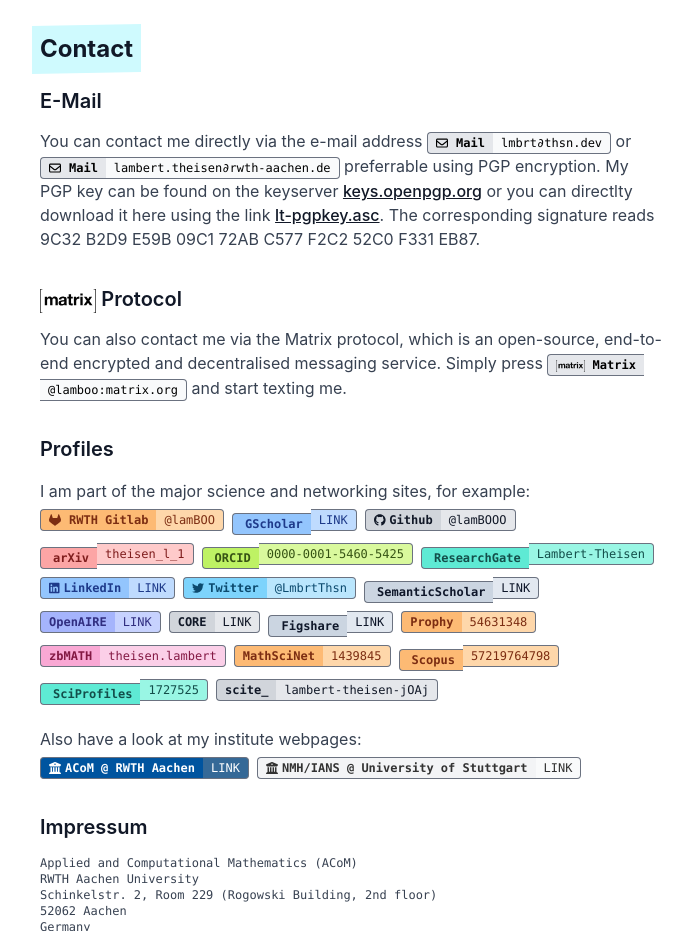
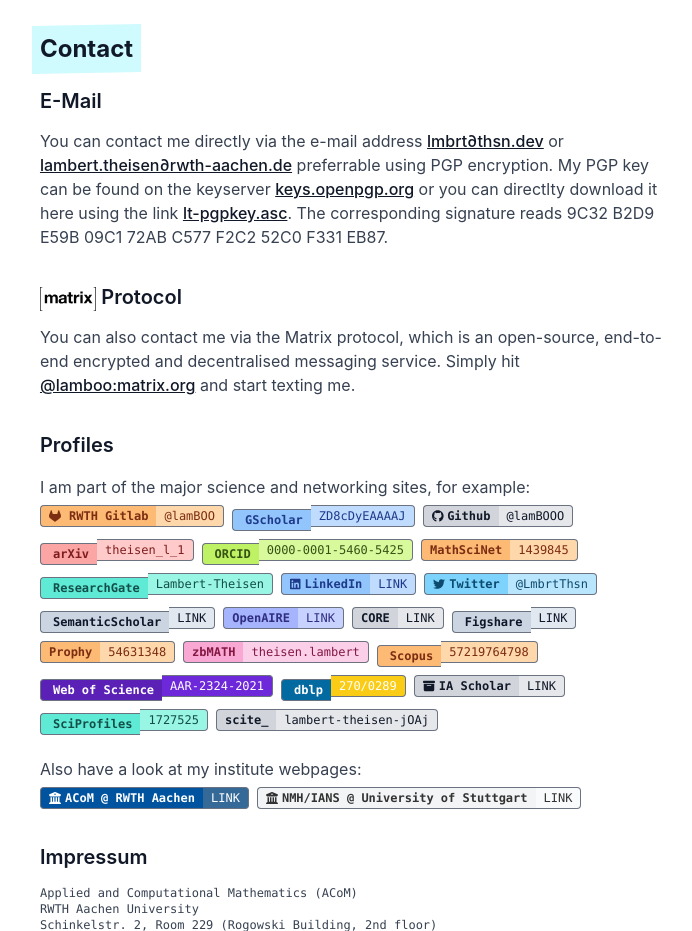
Before and after one commit to lamBOOO/thsn.dev, a Next.js app: page / in a window 1280 px wide. Shown: the part 8520-9451 px from the top of the page, without its empty margins (288-980 px from the left). Built offline with nearby package versions, Linux system fonts and the light colour scheme.

Commit message:
Remove buttons for emails and add some new sites

```diff
--- a/app/home-page.tsx
+++ b/app/home-page.tsx
@@ -11,7 +11,7 @@ config.autoAddCss = false
 import { FontAwesomeIcon } from '@fortawesome/react-fontawesome'
 import { faGithub, faGitlab, faLinkedin, faTwitter } from '@fortawesome/free-brands-svg-icons'
 import { faEnvelope, faFile } from '@fortawesome/free-regular-svg-icons'
-import { faBook, faBuildingColumns, faCode, faUser, faUsers, faClock } from '@fortawesome/free-solid-svg-icons'
+import { faBook, faBuildingColumns, faCode, faUser, faUsers, faClock, faArchive } from '@fortawesome/free-solid-svg-icons'
 
 import logo_me from '../public/me.jpg'
 
@@ -844,23 +844,7 @@ export default function Home({ allPostsData }: any) {
       E-Mail
     </h3>
     <p className='leading-6'>
-      You can contact me directly via the e-mail address <span className='whitespace-pre'><Badge
-        link="mailto:lmbrt∂thsn.dev?subject=Ei gude, wie?&body=don't forget to integrate the e-mail address ;-)"
-        icon={<FontAwesomeIcon className="pr-1" icon={faEnvelope} />}
-        left="Mail"
-        right="lmbrt∂thsn.dev"
-        lc="bg-gray-200"
-        rc="bg-gray-50"
-        textcolor="text-black"
-      /></span> or <span className='whitespace-pre'><Badge
-        link="mailto:lambert.theisen∂rwth-aachen.de?subject=Ei gude, wie?&body=don't forget to integrate the e-mail address ;-)"
-        icon={<FontAwesomeIcon className="pr-1" icon={faEnvelope} />}
-        left="Mail"
-        right="lambert.theisen∂rwth-aachen.de"
-        lc="bg-gray-200"
-        rc="bg-gray-50"
-        textcolor="text-black"
-      /></span> preferrable using PGP encryption. My PGP key can be found on the keyserver <Link href="https://keys.openpgp.org/">keys.openpgp.org</Link> or you can directlty download it here using the link <Link href="/lt-pgpkey.asc">lt-pgpkey.asc</Link>. The corresponding signature reads 9C32 B2D9 E59B 09C1 72AB C577 F2C2 52C0 F331 EB87.
+      You can contact me directly via the e-mail address <Link href="mailto:lmbrt∂thsn.dev?subject=Ei gude, wie?&body=don't forget to integrate the e-mail address ;-)">lmbrt∂thsn.dev</Link> or <Link href="mailto:lambert.theisen∂rwth-aachen.de?subject=Ei gude, wie?&body=don't forget to integrate the e-mail address ;-)">lambert.theisen∂rwth-aachen.de</Link> preferrable using PGP encryption. My PGP key can be found on the keyserver <Link href="https://keys.openpgp.org/">keys.openpgp.org</Link> or you can directlty download it here using the link <Link href="/lt-pgpkey.asc">lt-pgpkey.asc</Link>. The corresponding signature reads 9C32 B2D9 E59B 09C1 72AB C577 F2C2 52C0 F331 EB87.
     </p>
     <h3>
       <Image
@@ -872,25 +856,7 @@ export default function Home({ allPostsData }: any) {
       /> Protocol
     </h3>
     <p className='leading-6'>
-      You can also contact me via the Matrix protocol, which is an open-source, end-to-end encrypted and decentralised messaging service. Simply press
-      {' '}
-      <Badge
-        link="https://matrix.to/#/@lamboo:matrix.org"
-        icon={<Image
-          className="h-3 m-0 w-auto inline-block pr-1"
-          src="/matrix.svg"
-          width={1}
-          height={1}
-          alt="Matrix messenger logo"
-        />}
-        left="Matrix"
-        right="@lamboo:matrix.org"
-        lc="bg-gray-200"
-        rc="bg-gray-50"
-        textcolor="text-black"
-      />
-      {' '}
-      and start texting me.
+      You can also contact me via the Matrix protocol, which is an open-source, end-to-end encrypted and decentralised messaging service. Simply hit <Link href="https://matrix.to/#/@lamboo:matrix.org">@lamboo:matrix.org</Link> and start texting me.
     </p>
     <h3>
       Profiles
@@ -912,7 +878,7 @@ export default function Home({ allPostsData }: any) {
         link="https://scholar.google.com/citations?user=ZD8cDyEAAAAJ"
         icon={<i className="ai ai-google-scholar" />}
         left="GScholar"
-        right="LINK"
+        right="ZD8cDyEAAAAJ"
         lc="bg-blue-300"
         rc="bg-blue-200"
         textcolor="text-blue-900"
@@ -943,6 +909,14 @@ export default function Home({ allPostsData }: any) {
         lc="bg-lime-300"
         rc="bg-lime-200"
         textcolor="text-lime-900"
+      />
+      <Badge
+        link="https://mathscinet.ams.org/mathscinet/search/author.html?mrauthid=1439845"
+        left="MathSciNet"
+        right="1439845"
+        lc="bg-orange-300"
+        rc="bg-orange-200"
+        textcolor="text-orange-900"
       />
       <Badge
         link="https://www.researchgate.net/profile/Lambert-Theisen"
@@ -1022,14 +996,6 @@ export default function Home({ allPostsData }: any) {
         textcolor="text-pink-900"
       />
       <Badge
-        link="https://mathscinet.ams.org/mathscinet/search/author.html?mrauthid=1439845"
-        left="MathSciNet"
-        right="1439845"
-        lc="bg-orange-300"
-        rc="bg-orange-200"
-        textcolor="text-orange-900"
-      />
-      <Badge
         link="https://www.scopus.com/authid/detail.uri?authorId=57219764798"
         icon={<i className="ai ai-scopus"></i>}
         left="Scopus"
@@ -1037,6 +1003,33 @@ export default function Home({ allPostsData }: any) {
         lc="bg-orange-300"
         rc="bg-orange-200"
         textcolor="text-orange-900"
+      />
+      <Badge
+        link="https://www.webofscience.com/wos/author/record/AAR-2324-2021"
+        icon={<i className="ai ai-clarivate"></i>}
+        left="Web of Science"
+        right="AAR-2324-2021"
+        lc="bg-violet-800"
+        rc="bg-violet-700"
+        textcolor="text-white"
+      />
+      <Badge
+        link="https://dblp.org/pid/270/0289.html"
+        icon={<i className="ai ai-dblp"></i>}
+        left="dblp"
+        right="270/0289"
+        lc="bg-sky-700"
+        rc="bg-yellow-400"
+        textcolor="text-white"
+      />
+      <Badge
+        link="https://scholar.archive.org/search?q=%22lambert+theisen%22"
+        icon={<FontAwesomeIcon icon={faArchive} />}
+        left="IA Scholar"
+        right="LINK"
+        lc="bg-gray-300"
+        rc="bg-gray-200"
+        textcolor="text-gray-900"
       />
       <Badge
         link="https://sciprofiles.com/profile/1727525"
```
